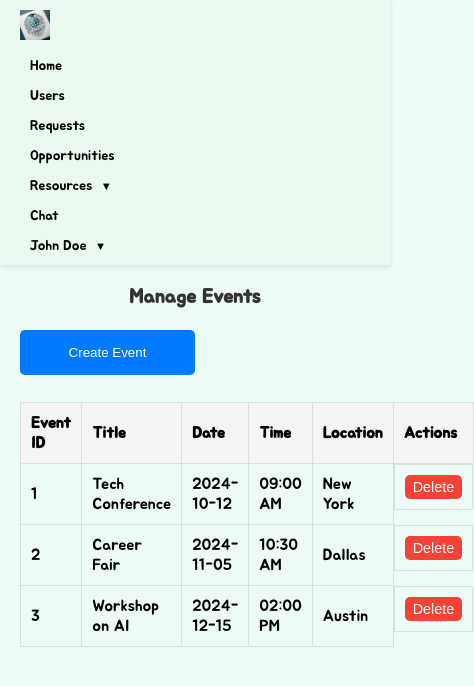
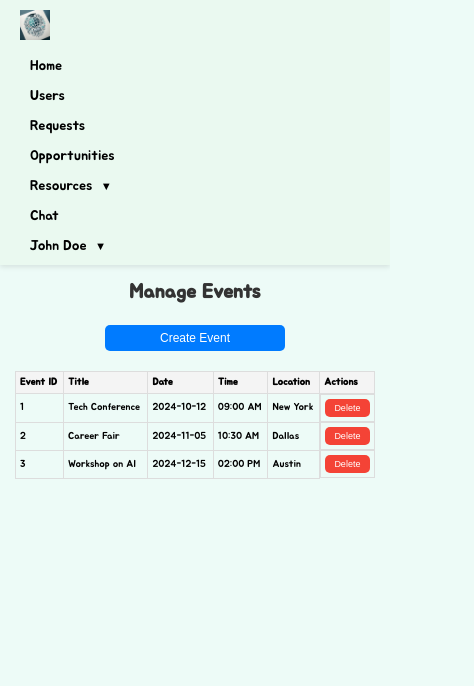
Before and after one commit to saiswethat/eduverse, a React (Create React App) app: page /manage-events in a window 390 px wide. Shown: the top 686 px of the page, 474 px wide, since content can reach past the window. Built offline with nearby package versions, Linux system fonts and the light colour scheme; sample sign-in values are in the browser's storage.

Commit message:
Admin resp

```diff
--- a/src/ManageOpportunities.js
+++ b/src/ManageOpportunities.js
@@ -1,36 +1,33 @@
 import React, { useState } from "react";
 import Select from "react-select";
 import Header from "./Admin_header";
-import "./css/ManageOpportunities.css"; // Import the CSS for the table and layout
-import SearchBar from "./SearchBar";
+import "./css/ManageOpportunities.css";
 
-// Initial opportunities data
 const initialOpportunities = [
     { id: 1, title: "Frontend Developer", company: "Tech Corp", location: "New York", type: "Internship" },
     { id: 2, title: "Data Analyst", company: "Data Insights", location: "San Francisco", type: "Full-Time" },
     { id: 3, title: "UX Designer", company: "Creative Solutions", location: "Austin", type: "Full-Time" },
 ];
 
-// Dropdown options for opportunity types
 const typeOptions = [
     { value: "Full-Time", label: "Full-Time" },
     { value: "Part-Time", label: "Part-Time" },
     { value: "Internship", label: "Internship" },
-    { value: "Remote", label: "Remote" },
+    { value: "Remote  ", label: "Remote  " },
 ];
 
 function ManageOpportunities() {
     const [opportunities, setOpportunities] = useState(initialOpportunities);
-    const [editRowId, setEditRowId] = useState(null);
     const [isModalOpen, setModalOpen] = useState(false);
     const [newJob, setNewJob] = useState({
         title: "",
         company: "",
         location: "",
         type: "",
+        description: "",
+        link: ""
     });
 
-    // Handle input change for the type field
     const handleTypeChange = (selectedOption, id) => {
         const updatedOpportunities = opportunities.map((opportunity) =>
             opportunity.id === id ? { ...opportunity, type: selectedOption.value } : opportunity
@@ -38,13 +35,11 @@ function ManageOpportunities() {
         setOpportunities(updatedOpportunities);
     };
 
-    // Handle delete click to remove an opportunity
     const handleDeleteClick = (id) => {
         const updatedOpportunities = opportunities.filter((opportunity) => opportunity.id !== id);
         setOpportunities(updatedOpportunities);
     };
 
-    // Handle form submission for new opportunity
     const handleCreateOpportunity = () => {
         if (!newJob.title || !newJob.company || !newJob.location || !newJob.description || !newJob.link || !newJob.type) {
             alert("Please fill in all fields.");
@@ -53,7 +48,7 @@ function ManageOpportunities() {
 
         let newId = opportunities.length + 1;
 
-        setOpportunities((prev) => [...prev,{...newJob, id:newId}]);
+        setOpportunities((prev) => [...prev, { ...newJob, id: newId }]);
         setModalOpen(false);
         setNewJob({ title: "", company: "", location: "", description: "", link: "" });
     };
@@ -63,19 +58,14 @@ function ManageOpportunities() {
         setNewJob({ title: "", company: "", location: "", description: "", link: "" });
     };
 
-
-
     return (
         <>
             <Header />
             <div className="manage-opportunities">
                 <h2>Manage Opportunities</h2>
-
-                {/* Button to open modal for creating new opportunity */}
                 <button className="create-opportunity-button" onClick={() => setModalOpen(true)}>
                     Create Opportunity
                 </button>
-
                 <table className="opportunity-table">
                     <thead>
                         <tr>
@@ -95,25 +85,19 @@ function ManageOpportunities() {
                                 <td>{opportunity.company}</td>
                                 <td>{opportunity.location}</td>
                                 <td>
-                                    {editRowId === opportunity.id ? (
-                                        <Select
-                                            value={opportunity.type ? typeOptions.find(option => option.value === opportunity.type) : { value: "", label: "Select" }}
-                                            onChange={(selectedOption) => handleTypeChange(selectedOption, opportunity.id)}
-                                            options={[{ value: "", label: "Select" }, ...typeOptions]}
-                                        />
-                                    ) : (
-                                        opportunity.type || "No Type Assigned"
-                                    )}
+                                    <Select
+                                        value={opportunity.type ? typeOptions.find(option => option.value === opportunity.type) : { value: "", label: "Select" }}
+                                        onChange={(selectedOption) => handleTypeChange(selectedOption, opportunity.id)}
+                                        options={[{ value: "", label: "Select" }, ...typeOptions]}
+                                    />
                                 </td>
-                                <td className="actions-cell">
-                                    <button className="delete-button" onClick={() => handleDeleteClick(opportunity.id)}>Delete</button>
+                                <td>
+                                    <button className="delete-button actions-cell" onClick={() => handleDeleteClick(opportunity.id)}>Delete</button>
                                 </td>
                             </tr>
                         ))}
                     </tbody>
                 </table>
-
-                {/* Modal for creating new opportunity */}
                 {isModalOpen && (
                     <div className="opp-modal-overlay">
                         <div className="opp-modal-content">
@@ -137,7 +121,7 @@ function ManageOpportunities() {
                                 onChange={(e) => setNewJob({ ...newJob, type: e.target.value })}
                                 required
                             >
-                                <option value="">Select Opportunity Type</option> {/* Placeholder option */}
+                                <option value="">Select Opportunity Type</option>
                                 <option value="Full-Time">Full-Time</option>
                                 <option value="Internship">Internship</option>
                             </select>
--- a/src/css/ManageEvents.css
+++ b/src/css/ManageEvents.css
@@ -23,3 +23,65 @@
     display: flex;
     gap: 10px;
 }
+
+.create-event-button {
+    padding: 10px 20px;
+    background-color: #007bff;
+    color: white;
+    border: none;
+    border-radius: 5px;
+    cursor: pointer;
+    margin: 20px auto;
+    display: block;
+}
+
+.delete-button {
+    padding: 5px 10px;
+    border: none;
+    color: white;
+    cursor: pointer;
+    background-color: red;
+}
+
+@media (max-width: 1024px) {
+    .create-event-button {
+        width: 50%;
+    }
+
+    .event-table th,
+    .event-table td {
+        padding: 8px;
+        font-size: 14px;
+    }
+}
+
+@media (max-width: 768px) {
+    .manage-events {
+        padding: 15px;
+    }
+
+    .event-table th,
+    .event-table td {
+        padding: 6px;
+        font-size: 12px;
+    }
+
+    .create-event-button {
+        padding: 8px 16px;
+        width: 50%;
+    }
+}
+
+@media (max-width: 480px) {
+    .create-event-button {
+        padding: 6px 12px;
+        font-size: 12px;
+        width: 50%;
+    }
+
+    .event-table th,
+    .event-table td {
+        padding: 4px;
+        font-size: 10px;
+    }
+}
--- a/src/css/ManageOpportunities.css
+++ b/src/css/ManageOpportunities.css
@@ -24,24 +24,11 @@
     gap: 10px;
 }
 
-.edit-button,
-.save-button,
 .delete-button {
     padding: 5px 10px;
     border: none;
     color: white;
     cursor: pointer;
-}
-
-.edit-button {
-    background-color: #007bff;
-}
-
-.save-button {
-    background-color: #28a745;
-}
-
-.delete-button {
     background-color: red;
 }
 
@@ -73,19 +60,22 @@
     background-color: white;
     border-radius: 8px;
     padding: 20px;
-    width: 400px;
-    max-width: 90%;
+    width: 100%;
+    max-width: 400px;
+    max-height: 80%;
+    overflow-y: auto;
     box-shadow: 0 2px 10px rgba(0, 0, 0, 0.2);
-    overflow: auto;
 }
 
 .opp-modal-content input,
-.opp-modal-content textarea {
+.opp-modal-content textarea,
+.opp-modal-content select {
     width: 100%;
     margin: 10px 0;
     padding: 10px;
     border: 1px solid #ccc;
     border-radius: 4px;
+    box-sizing: border-box;
 }
 
 .opp-modal-content button {
@@ -96,30 +86,75 @@
     border-radius: 4px;
     cursor: pointer;
     margin-right: 10px;
-  }
+}
 
-  .opp-cancel-button {
+.opp-cancel-button {
     background-color: transparent;
-  }
-
+}
 
 .opp-modal-content button:hover {
     background-color: #45a049;
-    /* Change background color on hover */
 }
 
-@media (max-width: 768px) {
-    .opportunity-job-listings {
-        padding: 20px;
-        margin-top: 0;
-    }
-
+@media (max-width: 1024px) {
     .create-opportunity-button {
         width: 50%;
     }
 
     .opp-modal-content {
-        width: 90%;
         padding: 15px;
     }
 }
+
+@media (max-width: 768px) {
+    .opportunity-table th,
+    .opportunity-table td {
+        padding: 8px;
+        font-size: 14px;
+    }
+
+    .opp-modal-content {
+        width: 95%;
+        padding: 10px;
+    }
+
+    .manage-opportunities {
+        padding: 15px;
+    }
+
+    .create-opportunity-button {
+        padding: 8px 16px;
+        width: 50%;
+    }
+
+    .opp-modal-content input,
+    .opp-modal-content textarea,
+    .opp-modal-content select {
+        font-size: 14px;
+        padding: 8px;
+    }
+
+    .opp-modal-content button {
+        padding: 8px 12px;
+    }
+}
+
+@media (max-width: 480px) {
+    .opp-modal-content {
+        width: 95%;
+        padding: 10px;
+    }
+
+    .create-opportunity-button {
+        padding: 6px 12px;
+        font-size: 12px;
+        width: 50%;
+    }
+
+    .opp-modal-content input,
+    .opp-modal-content textarea,
+    .opp-modal-content select {
+        font-size: 10px;
+        padding: 6px;
+    }
+}
```
Also changed, not shown: src/ManageEvents.js (+1 -8 lines).
